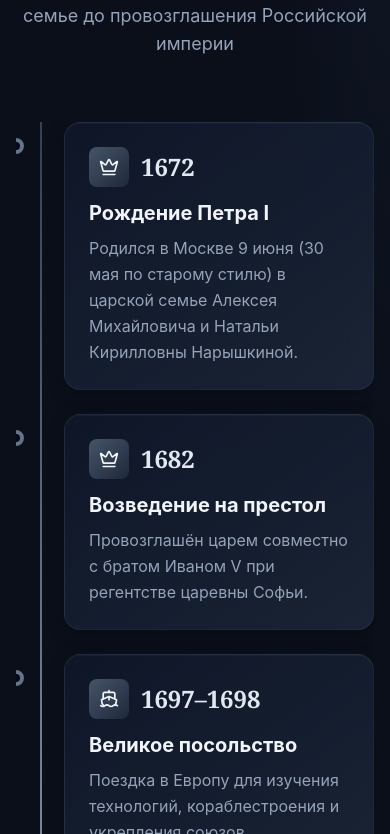
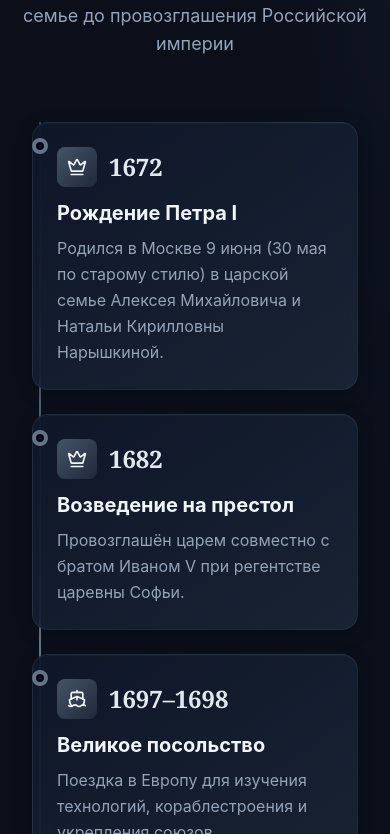
Before and after one commit to Brevnocar/peter-the-great-website, a React (Vite) app: page / in a window 390 px wide. Shown: the part 1550-2384 px from the top of the page. Built offline with nearby package versions, Linux system fonts and the light colour scheme.

Commit message:
Restore previous Timeline implementation from commit c3ea520: proper desktop alternating layout with center line, mobile single column

```diff
--- a/src/App.tsx
+++ b/src/App.tsx
@@ -587,7 +587,7 @@ const Hero = () => {
 
 const Timeline = () => {
   return (
-    <section id="timeline" className="relative py-24 lg:py-32 px-4 sm:px-6 lg:px-8 section-bg-alt">
+    <section id="timeline" className="relative py-24 lg:py-32 px-4 sm:px-6 lg:px-8 section-bg-alt overflow-hidden">
       <div className="max-w-5xl mx-auto">
         <motion.div
           initial={{ opacity: 0, y: 30 }}
@@ -605,37 +605,37 @@ const Timeline = () => {
           </p>
         </motion.div>
 
-        {/* DESKTOP: alternating layout */}
-        <div className="hidden lg:block">
         <div className="relative">
-            {/* Vertical center line */}
+          {/* Vertical line: left on mobile (16px), center on desktop */}
           <motion.div
             initial={{ scaleY: 0 }}
             animate={{ scaleY: 1 }}
             transition={{ duration: 1.5, ease: 'easeOut', delay: 0.3 }}
-              className="absolute left-1/2 top-0 bottom-0 w-1 -translate-x-1/2 timeline-connector"
+            className="absolute left-4 lg:left-1/2 top-0 bottom-0 w-1 -translate-x-1/2 lg:-translate-x-1/2 timeline-connector"
             style={{ transformOrigin: 'top center' }}
           />
 
-            <div className="space-y-12">
+          <div className="space-y-6 lg:space-y-12">
             {timelineEvents.map((event, index) => {
               const isEven = index % 2 === 0
               return (
                 <motion.div
                   key={event.year}
-                    initial={{ opacity: 0, x: isEven ? -50 : 50 }}
-                    whileInView={{ opacity: 1, x: 0 }}
+                  initial={{ opacity: 0, y: 30 }}
+                  whileInView={{ opacity: 1, y: 0 }}
                   transition={{ delay: index * 0.1, duration: 0.6 }}
-                    className="relative flex"
+                  className="relative lg:flex lg:items-start"
                 >
-                    <div className="w-1/2 flex items-start">
-                      <div className={`w-full ${isEven ? 'pr-8 text-right' : 'pl-8 text-left'}`}>
-                        {/* Marker on the center line */}
-                        <div className="absolute top-4 right-0 lg:left-auto lg:-translate-x-1/2 w-4 h-4 rounded-full bg-slate-950 border-4 border-silver-500 z-10" style={{ transform: isEven ? 'translateX(50%)' : 'translateX(-50%)' }} />
+                  {/* Mobile: single column, line on left, card to the right */}
+                  {/* Desktop: alternating - even on left, odd on right */}
+                  <div className={`relative w-full lg:w-1/2 ${isEven ? 'lg:pr-8 lg:pl-0' : 'lg:pl-8 lg:pr-0'}`}>
+                    {/* Marker on the line */}
+                    <div className="absolute top-4 left-4 lg:left-1/2 lg:-translate-x-1/2 w-4 h-4 rounded-full bg-slate-950 border-4 border-silver-500 z-10" />
                     {/* Card */}
                     <motion.div
                       whileHover={{ scale: 1.02 }}
-                          className={`glass-card p-6 rounded-2xl border shadow-xl ${isEven ? 'border-r-4 border-silver-500/50' : 'border-l-4 border-silver-500/50'}`}
+                      className={`glass-card p-6 rounded-2xl border shadow-xl ${isEven ? 'lg:border-r-4 lg:border-silver-500/50 lg:ml-4' : 'lg:border-l-4 lg:border-silver-500/50 lg:mr-4'} lg:w-[calc(50%-2rem)]`}
+                      style={{ marginLeft: '1rem', marginRight: '1rem', maxWidth: 'calc(100% - 2rem)' }}
                     >
                       <div className="flex items-center gap-3 mb-3">
                         <div className="w-10 h-10 rounded-lg bg-gradient-to-br from-silver-600 to-silver-800 flex items-center justify-center">
@@ -647,56 +647,11 @@ const Timeline = () => {
                       <p className="text-silver-400 leading-relaxed">{event.description}</p>
                     </motion.div>
                   </div>
-                    </div>
-                    <div className="w-1/2" />
+                  {/* Spacer for alternating layout on desktop */}
+                  <div className="lg:w-1/2 hidden" />
                 </motion.div>
               )
             })}
-            </div>
-          </div>
-        </div>
-
-        {/* MOBILE: single column, line on left, cards on right */}
-        <div className="lg:hidden overflow-x-hidden">
-          <div className="relative">
-            {/* Vertical left line */}
-            <motion.div
-              initial={{ scaleY: 0 }}
-              animate={{ scaleY: 1 }}
-              transition={{ duration: 1.5, ease: 'easeOut', delay: 0.3 }}
-              className="absolute left-4 top-0 bottom-0 w-1 timeline-connector"
-              style={{ transformOrigin: 'top center' }}
-            />
-
-            <div className="space-y-6">
-              {timelineEvents.map((event, index) => (
-                <motion.div
-                  key={event.year}
-                  initial={{ opacity: 0, y: 30 }}
-                  whileInView={{ opacity: 1, y: 0 }}
-                  transition={{ delay: index * 0.1, duration: 0.6 }}
-                >
-                  <div className="relative pl-12">
-                    {/* Marker on the left line */}
-                    <div className="absolute left-0 top-4 -translate-x-1/2 w-4 h-4 rounded-full bg-slate-950 border-4 border-silver-500 z-10" />
-                    {/* Card */}
-                    <motion.div
-                      whileHover={{ scale: 1.02 }}
-                      className="glass-card p-6 rounded-2xl border border-silver-500/50 shadow-xl"
-                    >
-                      <div className="flex items-center gap-3 mb-3">
-                        <div className="w-10 h-10 rounded-lg bg-gradient-to-br from-silver-600 to-silver-800 flex items-center justify-center">
-                          <event.icon className="w-5 h-5 text-silver-100" />
-                        </div>
-                        <span className="text-2xl font-bold font-serif text-silver-200">{event.year}</span>
-                      </div>
-                      <h3 className="text-xl font-bold text-silver-100 mb-2">{event.title}</h3>
-                      <p className="text-silver-400 leading-relaxed">{event.description}</p>
-                    </motion.div>
-                  </div>
-                </motion.div>
-              ))}
-            </div>
           </div>
         </div>
       </div>
```
Lines whose indentation alone changed are shown as unchanged.
